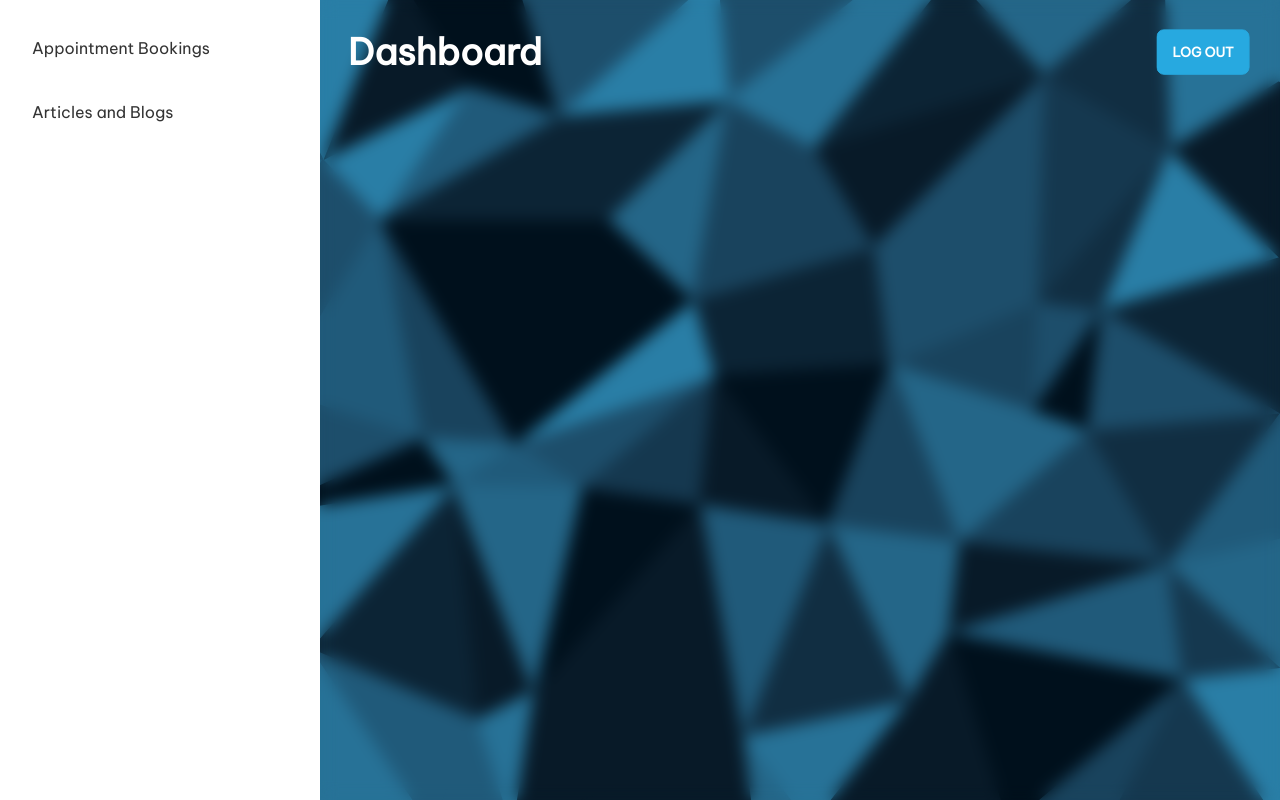
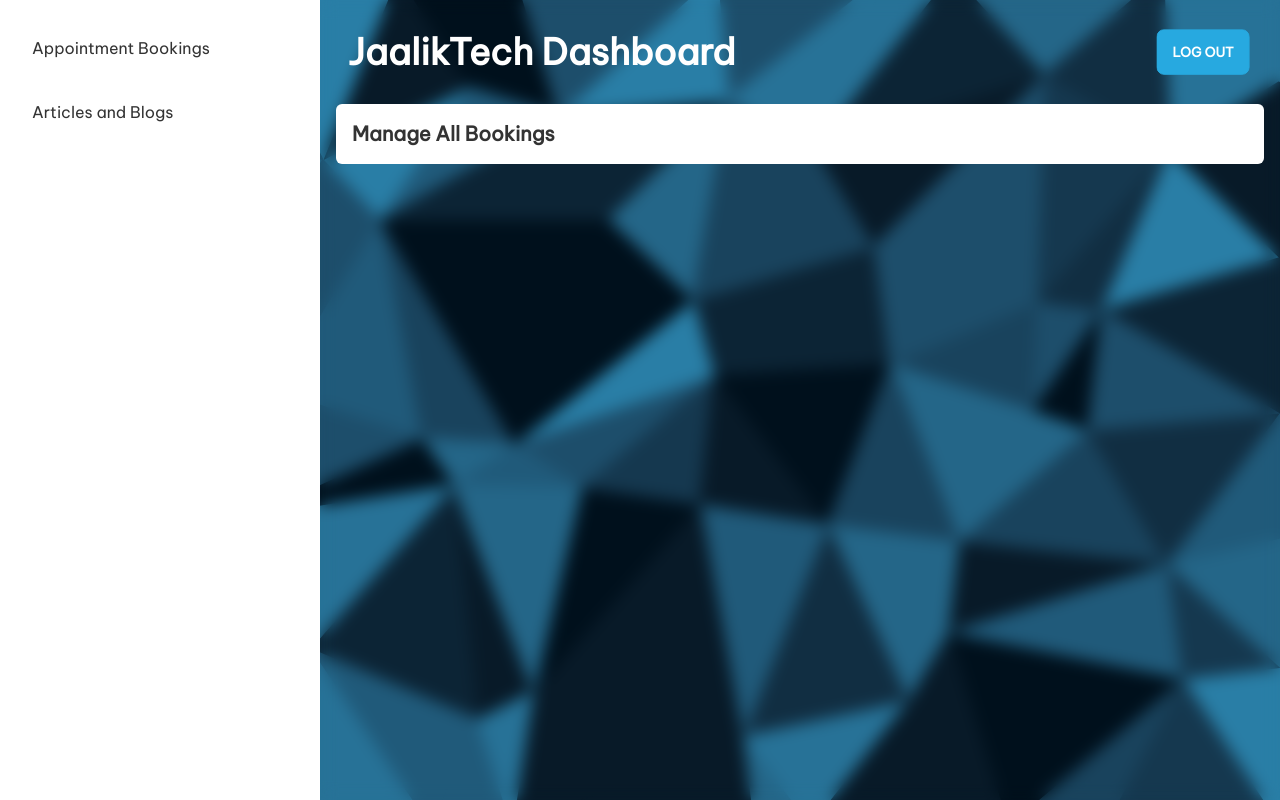
Before and after one commit to TaseenFuadJeem/JaalikTech-ServerSite, a React (Create React App) app: page /dashboard in a window 1280 px wide. Built offline with nearby package versions, Linux system fonts and the light colour scheme; no server answers.

Commit message:
Minor changes

```diff
--- a/src/App.js
+++ b/src/App.js
@@ -1,6 +1,7 @@
 import { Route, Routes } from 'react-router-dom';
 import './App.css';
 import RequireAuth from './Resources/All-Components/Component/RequireAuth';
+import Articles from './Resources/Pages/Dashboard/Articles';
 import Bookings from './Resources/Pages/Dashboard/Bookings';
 import Dashboard from './Resources/Pages/Dashboard/Dashboard';
 import Home from './Resources/Pages/Dashboard/Home';
@@ -16,7 +17,7 @@ function App() {
         <Route path='/login' element={<Login />} />
         <Route path='/dashboard' element={<RequireAuth><Dashboard /></RequireAuth>}>
           <Route index element={<Bookings />} />
-          <Route path='manage-articles-and-blogs' element={<Bookings />} />
+          <Route path='manage-articles-and-blogs' element={<Articles />} />
         </Route>
       </Routes>
 
--- a/src/Resources/Pages/Dashboard/Bookings.js
+++ b/src/Resources/Pages/Dashboard/Bookings.js
@@ -2,8 +2,8 @@ import React from 'react';
 
 const Bookings = () => {
     return (
-        <div>
-
+        <div className='bg-white mx-4 mb-4 p-4 rounded-md'>
+            <h1 className='text-xl font-semibold'>Manage All Bookings</h1>
         </div>
     );
 };
--- a/src/Resources/Pages/Dashboard/Dashboard.js
+++ b/src/Resources/Pages/Dashboard/Dashboard.js
@@ -33,7 +33,7 @@ const Dashboard = () => {
             <div className="drawer-content bg-transparent backdrop-blur">
                 {/* Page content here */}
                 <div className='m-7 flex justify-between items-center'>
-                    <h1 className='text-4xl text-white font-semibold'>Dashboard</h1>
+                    <h1 className='lg:text-4xl text-2xl text-white font-semibold'>JaalikTech Dashboard</h1>
                     <button onClick={() => handleLogout()} className="btn btn-primary text-white hidden lg:block">Log out</button>
                     <label htmlFor="my-drawer-2" className="drawer-button lg:hidden"><HiMenu className='text-white text-3xl' /></label>
                 </div>
```
